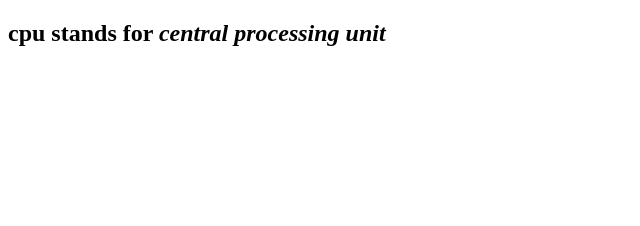
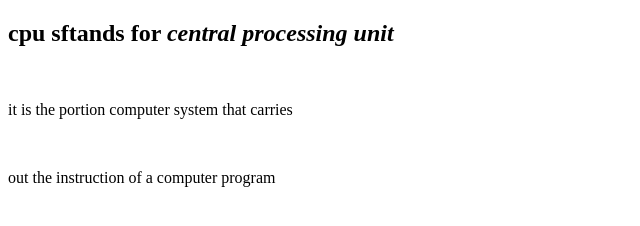
Before and after one commit to iamneo-production/cafabfdbfadaeccdfffebaeceaec, a website: page public/index.html in a window 1280 px wide. Shown: the whole page, without its empty margins (0-640 px from the left). Drawn offline with Linux system fonts and the light colour scheme.

Commit message:
Backup Commit

```diff
--- a/public/index.html
+++ b/public/index.html
@@ -8,6 +8,10 @@
     <link rel="stylesheet" href="style.css" />
 </head>
 <body>
-<h2>cpu stands for <i>central processing unit</i></h2>
+<h2>cpu sftands for <i>central processing unit</i></h2>
+<br>
+<p>it is the portion computer system that carries</p>
+<br>
+<p>out the instruction of a computer program</p>
 </body>
 </html>
```
